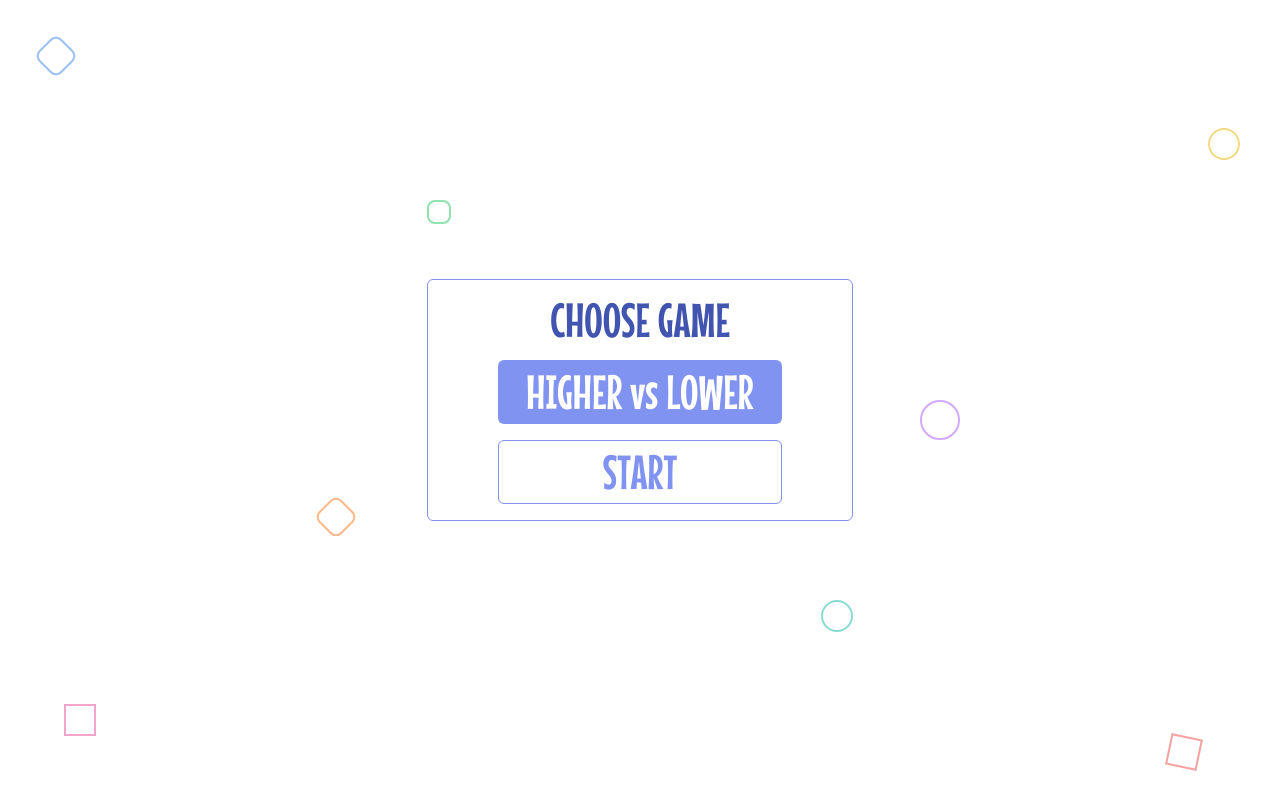
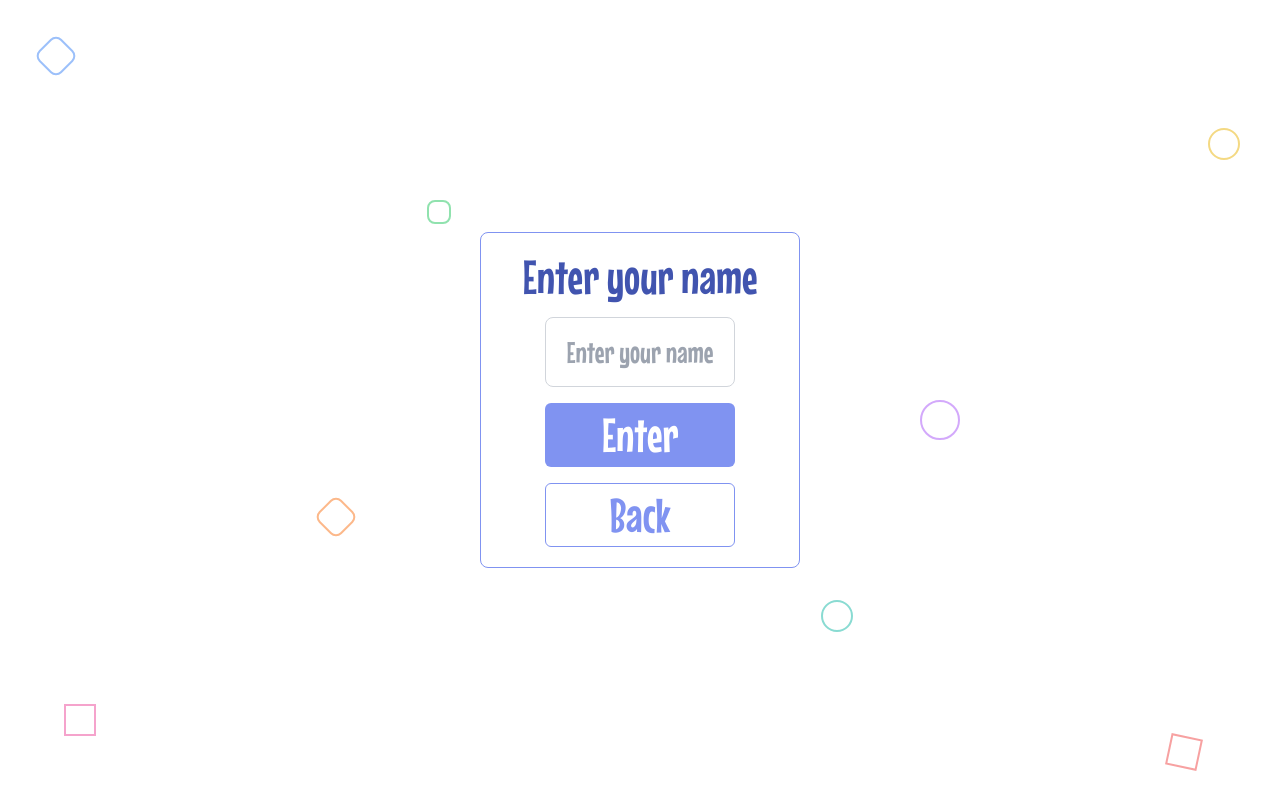
Before and after one commit to devsoc-unsw/trainee-lovers-24t3, a Next.js app in the folder frontend/: page / in a window 1280 px wide. Both pictures are taken after a click on the element "HOST". Built offline with nearby package versions, Linux system fonts and the light colour scheme.

Commit message:
Finished state transition after picking role

```diff
--- a/frontend/src/app/page.jsx
+++ b/frontend/src/app/page.jsx
@@ -1,24 +1,30 @@
 "use client";
 
-import React, { useRef, useEffect, useState } from 'react'
+import useAuthStore from '@/store/useAuthStore';
 import PrimaryButton from '../components/PrimaryButton';
 import SecondaryButton from '../components/SecondaryButton';
 import StartGameModal from '../components/StartGameModal';
-import useAuthStore from '../store/useAuthStore';
 import DecorativeShapesBackground from '@/components/DecorativeShapesBackground';
 import EnterNameModal from '@/components/EnterNameModal';
+import GameIdModal from '@/components/GameIdModal';
+import SelectQuestionsModal from '@/components/SelectQuestionsModal';
 
 export default function Page() {
-  const { isHost, hasPickedRole } = useAuthStore();
+  const { showEnterNameModal, showGameIdModal, showStartGameModal, showSelectQuestionsModal } = useAuthStore();
 
   return (
     <div className='flex relative flex-col w-full h-screen bg-white items-center justify-center gap-5'>
     <DecorativeShapesBackground />
     <div className='absolute inset-0 flex items-center justify-center'>
-      { (isHost && hasPickedRole) ? (
+      { showEnterNameModal ? (
+        <EnterNameModal />
+      ) : showGameIdModal ? (
+        <GameIdModal />
+      ) : showSelectQuestionsModal ? (
+        // To be modified by Agus (when select question modal has been implemented)
+        <SelectQuestionsModal />
+      ) : showStartGameModal ? (
         <StartGameModal />
-      ) : hasPickedRole ? (
-        <EnterNameModal />
       ) : (
         <div className='flex flex-col w-full md:w-1/3 gap-2 items-center justify-center'>
           <PrimaryButton
@@ -30,7 +36,7 @@ export default function Page() {
             action='joinRoom'
           />
         </div>
-     )}
+      )}
     </div>
 
     </div>
--- a/frontend/src/app/voting/page.jsx
+++ b/frontend/src/app/voting/page.jsx
@@ -9,7 +9,7 @@ export default function VotingPage() {
   const questionStr = "Who has the highest WAM?";
 
   return (
-    <div className='relative h-screen bg-gray-100'>
+    <div className='relative h-screen bg-white'>
 
 		{/* Decortaing shaeps */}
 		<DecorativeShapesBackground/>
--- a/frontend/src/components/EnterNameModal.jsx
+++ b/frontend/src/components/EnterNameModal.jsx
@@ -5,11 +5,16 @@ import SecondaryButton from '@/components/SecondaryButton';
 
 const EnterNameModal = () => {
   const router = useRouter();
-  const { userName, setUserName } = useAuthStore();
+  const { username, setUsername, isHost, setShowEnterNameModal, setShowGameIdModal, setShowSelectQuestionsModal } = useAuthStore();
 
   const handleKeyDown = (event) => {
     if (event.key === 'Enter') {
-      router.push('/lobby');
+      if (isHost) {
+        setShowSelectQuestionsModal(true);
+      } else {
+        setShowGameIdModal(true);
+      }
+      setShowEnterNameModal(false);
     }
   }
 
@@ -18,14 +23,14 @@ const EnterNameModal = () => {
       <p className='text-5xl text-[#4154AF] text-center'>Enter your name</p>
       <input
         type="text"
-        value={userName}
-        onChange={(e) => setUserName(e.target.value)}
+        value={username}
+        onChange={(e) => setUsername(e.target.value)}
         placeholder='Enter your name'
         className='text-center w-8/12 p-4 text-black text-3xl border border-gray-300 rounded-lg outline-[#8093F1]'
         maxLength={10}
         onKeyDown={(e) => handleKeyDown(e)}
       />
-      <PrimaryButton name='Enter' action='submitUserName' />
+      <PrimaryButton name='Enter' action='submitUsername' />
       <SecondaryButton name='Back' action='backToHomePage' />
     </div>
   )
--- a/frontend/src/components/GameIdModal.jsx
+++ b/frontend/src/components/GameIdModal.jsx
@@ -2,7 +2,7 @@ import { useRouter } from 'next/navigation';
 import useAuthStore from '@/store/useAuthStore';
 import PrimaryButton from '@/components/PrimaryButton';
 
-const gameIdModal = () => {
+const GameIdModal = () => {
   const { gameId, setGameId } = useAuthStore();
   const router = useRouter();
 
@@ -30,4 +30,4 @@ const gameIdModal = () => {
   )
 }
 
-export default gameIdModal;
+export default GameIdModal;
--- a/frontend/src/components/PrimaryButton.jsx
+++ b/frontend/src/components/PrimaryButton.jsx
@@ -1,23 +1,34 @@
 'use client'
-
-import React from 'react'
 
 import { useRouter } from 'next/navigation';
 import useAuthStore from '../store/useAuthStore';
 
 export default function PrimaryButton({ name, action }) {
   const router = useRouter();
-  const { setIsHost, setHasPickedRole } = useAuthStore();
+  const { isHost ,setIsHost , setShowEnterNameModal, setShowSelectQuestionsModal,
+    setShowGameIdModal, setShowStartGameModal } = useAuthStore();
 
   const handleRedirect = () => {
     // If is a host then function
     if (action === 'createRoom') {
       setIsHost(true);
-      setHasPickedRole(true);
-    } else if (action === 'submitUserName') {
+      setShowEnterNameModal(true);
+    } else if (action === 'submitUsername') {
+      if (isHost) {
+        setShowSelectQuestionsModal(true);
+      } else {
+        setShowGameIdModal(true);
+      }
+      setShowEnterNameModal(false);
+    } else if (action === 'startGame') {
+      setShowStartGameModal(false);
       router.push('/lobby');
-    } else if (action === 'startGame') {
-      router.push('/question');
+    } else if (action === 'enterGameId') {
+      setShowGameIdModal(false);
+      router.push('/lobby');
+    } else if (action === 'selectQuestions') {
+      setShowSelectQuestionsModal(false);
+      setShowStartGameModal(true);
     } else if (action === 'answerQuestions') {
       router.push('/voting')
     }
--- a/frontend/src/components/SecondaryButton.jsx
+++ b/frontend/src/components/SecondaryButton.jsx
@@ -4,17 +4,17 @@ import useAuthStore from '../store/useAuthStore';
 import { useRouter } from 'next/navigation';
 
 export default function SecondaryButton({ name, action }) {
-  const { setHasPickedRole, setIsHost } = useAuthStore();
+  const { setIsHost, setShowEnterNameModal } = useAuthStore();
   const router = useRouter();
 
   const handleRedirect = () => {
     if (action === 'joinRoom') {
-      setHasPickedRole(true);
+      setShowEnterNameModal(true);
     } else if (action === 'startGame') {
       router.push('/lobby');
     } else if (action === 'backToHomePage') {
-      setHasPickedRole(false);
       setIsHost(false);
+      setShowEnterNameModal(false);
     }
   };
 
--- /dev/null
+++ b/frontend/src/components/SelectQuestionsModal.jsx
@@ -0,0 +1,11 @@
+import PrimaryButton from '@/components/PrimaryButton';
+
+const SelectQuestionsModal = () => {
+  return (
+    <div className='flex w-full justify-center items-center'>
+      <PrimaryButton name='Select' action='selectQuestions'/>
+    </div>
+  )
+}
+
+export default SelectQuestionsModal;
--- a/frontend/src/store/useAuthStore.jsx
+++ b/frontend/src/store/useAuthStore.jsx
@@ -3,13 +3,19 @@ import { create } from 'zustand';
 const useAuthStore = create(
 	(set, get) => ({
 		isHost: false,
-    hasPickedRole: false,
-    userName: '',
+    username: '',
     gameId: '',
+    showEnterNameModal: false,
+    showGameIdModal: false,
+    showStartGameModal : false,
+    showSelectQuestionsModal: false,
 		setIsHost: ( host ) => set({ isHost: host }),
-    setHasPickedRole: ( hasPicked ) => set({ hasPickedRole : hasPicked}),
-    setUserName: ( name ) => set({ userName: name }),
-    setGameId: (gameId) => set({ gameId: gameId }),
+    setUsername: ( name ) => set({ username: name }),
+    setGameId: ( gameId ) => set({ gameId: gameId }),
+    setShowEnterNameModal: ( showModal ) => set({ showEnterNameModal : showModal }),
+    setShowGameIdModal : ( showModal ) => set({ showGameIdModal : showModal }),
+    setShowStartGameModal : ( showModal ) => set({ showStartGameModal: showModal }),
+    setShowSelectQuestionsModal: ( showModal ) => set({ showSelectQuestionsModal : showModal })
 	})
 )
 
```
